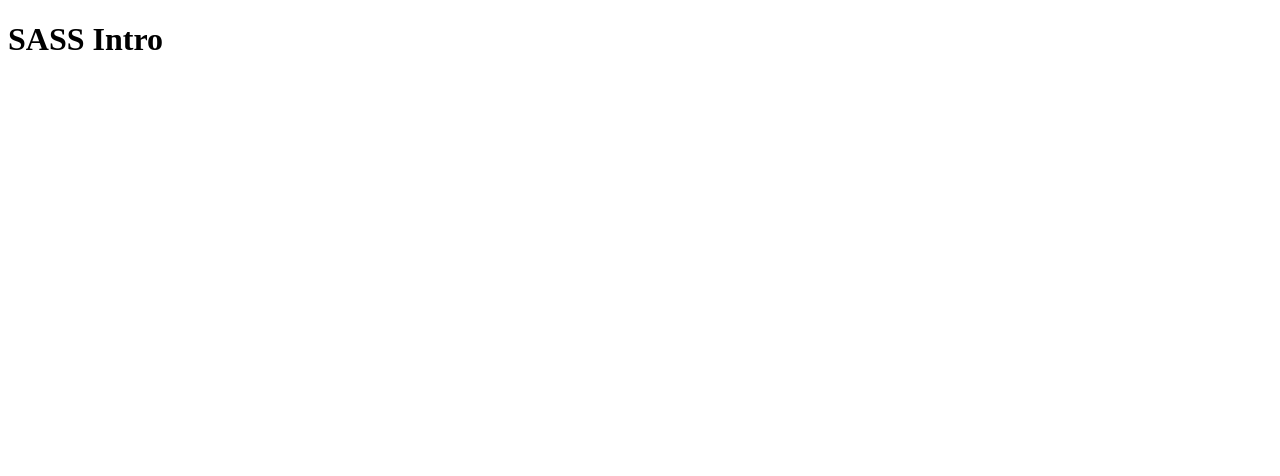
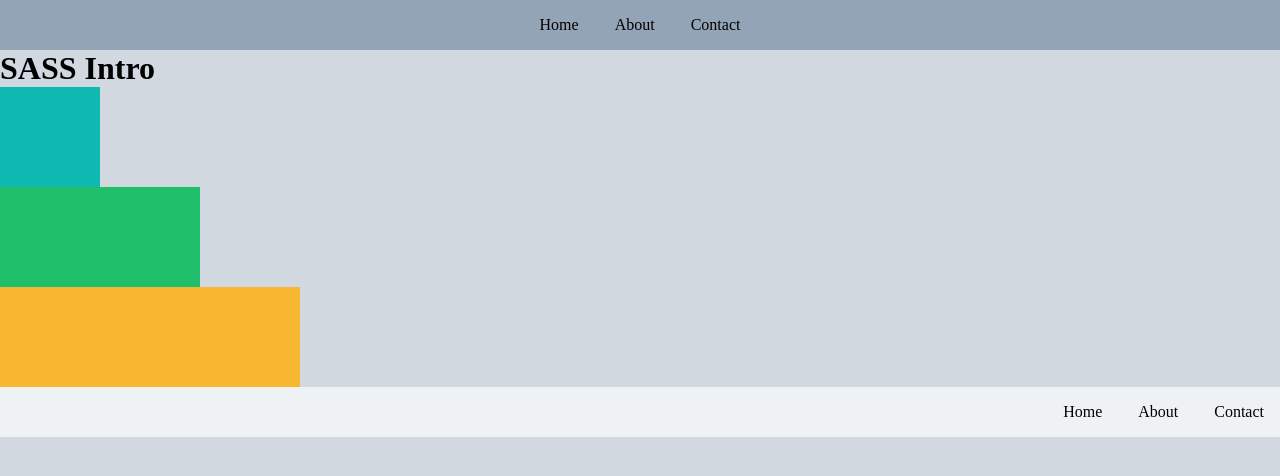
Before and after one commit to cathey191/SASS-Intro, a plain HTML site: page index.html in a window 1280 px wide. Drawn offline with Linux system fonts and the light colour scheme.

Commit message:
All work in class

```diff
--- a/index.html
+++ b/index.html
@@ -6,6 +6,29 @@
 		<link rel="stylesheet" href="css/style.css" />
 	</head>
 	<body>
-		<h1>SASS Intro</h1>
+		<header>
+			<nav>
+				<ul>
+					<li>Home</li>
+					<li>About</li>
+					<li>Contact</li>
+				</ul>
+			</nav>
+		</header>
+		<main>
+			<h1>SASS Intro</h1>
+			<div id="box1"></div>
+			<div id="box2"></div>
+			<div id="box3"></div>
+		</main>
+		<footer>
+			<nav>
+				<ul>
+					<li>Home</li>
+					<li>About</li>
+					<li>Contact</li>
+				</ul>
+			</nav>
+		</footer>
 	</body>
 </html>
--- /dev/null
+++ b/sass/base_folder/base.scss
@@ -0,0 +1,5 @@
+*{
+	padding: 0px;
+	margin: 0px;
+	box-sizing: border-box;
+}
--- /dev/null
+++ b/sass/style.scss
@@ -0,0 +1,67 @@
+@import "base_folder/base.scss";
+@import "variables.scss";
+
+body{
+	background-color: $primaryColour;
+}
+
+@mixin boxSize{
+	width: $width;
+	height: 100px;
+}
+
+#box1{
+	@include boxSize;
+	background-color: #0fb9b1;
+}
+
+#box2{
+	@include boxSize;
+	background-color: #20bf6b;
+}
+
+#box3{
+	@include boxSize;
+	background-color: #f7b731;
+}
+
+header{
+		background-color: darken($primaryColour, 20%);
+		nav{
+			ul{
+				list-style: none;
+				text-align: center;
+				li{
+					display: inline-block;
+					color:black;
+					padding: 1em;
+				}
+			}
+		}
+}
+
+footer{
+	background-color: lighten($primaryColour, 10%);
+	nav{
+		ul{
+			list-style: none;
+			text-align: right;
+			li{
+				display: inline-block;
+				color: black;
+				padding: 1em;
+			}
+		}
+	}
+}
+
+$boxCount : 3;
+@for $i from 1 through $boxCount{
+	#box#{$i}{
+		width: $width * $i;
+	}
+}
+
+// h1{
+// 	color: complement($primaryColour);
+// }
--- /dev/null
+++ b/sass/variables.scss
@@ -0,0 +1,2 @@
+$primaryColour: #d1d8e0;
+$width : 100px;
```
Also changed, not shown: css/style.css, 1 other file.
